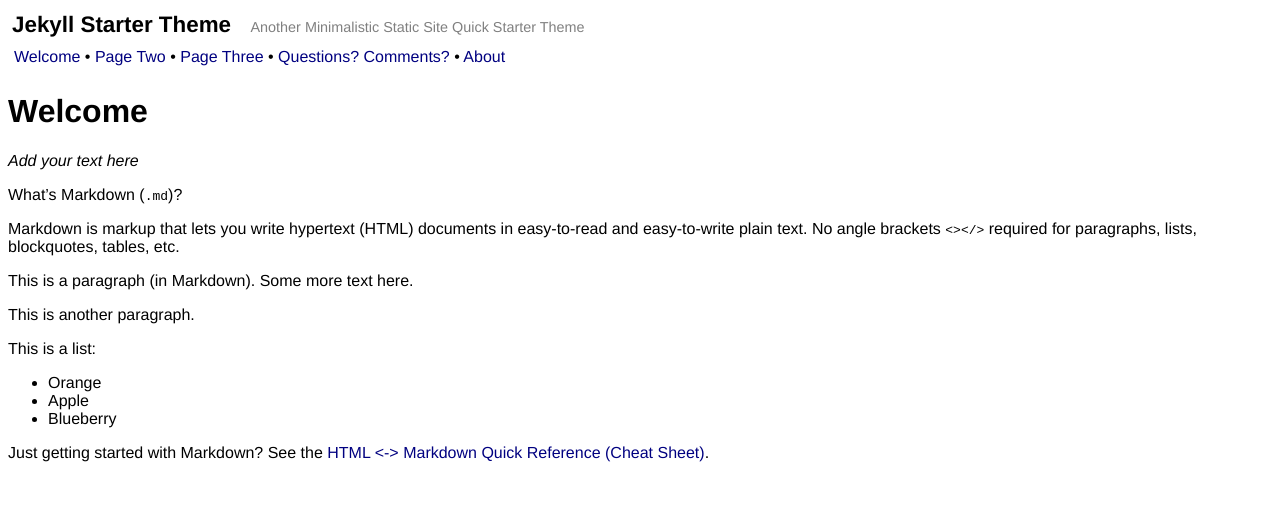
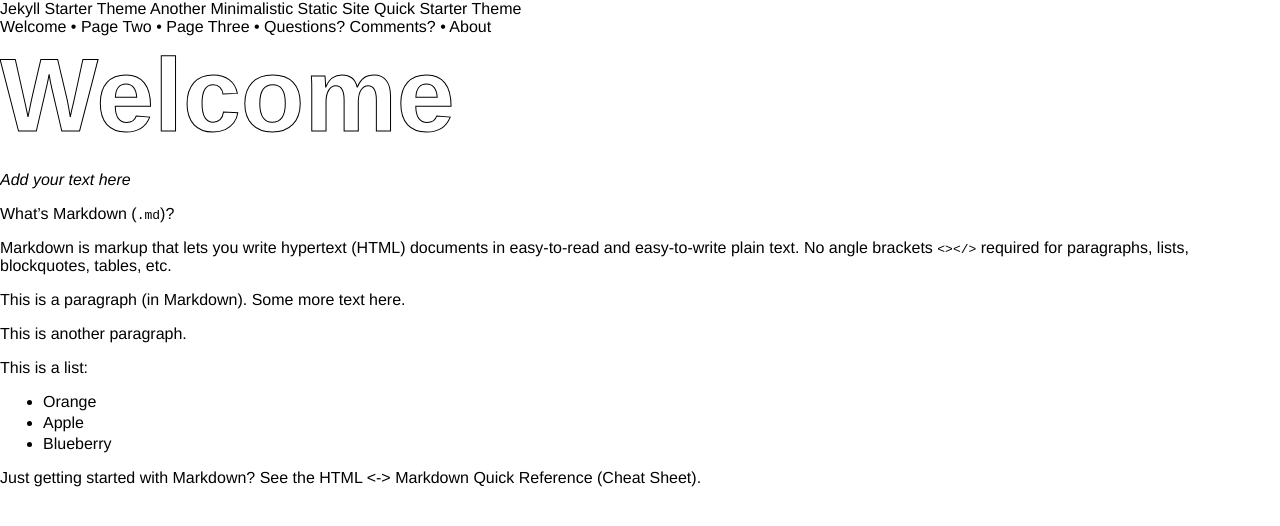
Before and after one commit to bungferry/bloggue, a Jekyll site: the page built from index.md, in a window 1280 px wide. Shown: the top 526 px of the page. Built offline with Jekyll 4.4.1, drawn with Linux system fonts in a browser that asks for light colours.

Commit message:
Update style.css

```diff
--- a/css/style.css
+++ b/css/style.css
@@ -1,39 +1,154 @@
-/*
- * css styles go here
- */
-
-
-body {
-  font-family: Helvetica,Arial,sans-serif;
+html, body {
+  margin: 0;
+  padding: 0;
+  font-family: Helvetica, Arial, "Lucida Grande", sans-serif;
 }
 
-a, a:visited {
-  color: navy;
-  text-decoration: none;
+::selection {
+  color: #fff;
+  background: #000;
 }
 
-a:hover {
-  text-decoration: underline;
+.page{
+  margin-left:17%;
+  margin-right:17%;
+  min-width: 300px;
+}
+
+@media only screen and (max-width: 600px) {
+  .page{
+    width: 300px;
+    margin:auto;
+  }
+}
+
+h1{
+  color: transparent;
+  font-size: 6.5em;
+	-webkit-text-stroke-width: 1px;
+  -webkit-text-stroke-color: black;
+  margin:0px;
+}
+
+h2{
+	font-size: 0.8em;
+  margin: -10px 4px;
+  font-weight: bold;
 }
 
 
+.title {
+
+  margin-top: 10%;
+}
+
+.projects{
+
+  margin-top: 4em;
+  font-size: .7em;
+  text-align: justify;
+  text-justify: inter-word;
+  line-height: 20px;
+
+}
+
+ .projects a{
+  margin-right: 4px;
+}
+
+a {
+  text-decoration: none;
+  color: #000;
+}
+
+.object {
+  color: #000;
+  font-weight: bold;
+
+}
+
+.interior {
+  color: #000;
+}
+
+.publication {
+  color: #AEAEAE;
+}
 
 
-#header {
-  padding: 4px;
+a:hover{
+  background: #000;
+  color: #fff;
 }
 
-#header .big {
-  font-size:   140%;
-  font-weight: bold;
+.projects a::before{
+  content: "/ ";
 }
 
-#header .small {
-  font-size:    90%;
-  color:        grey;
-  padding-left: 15px;
+li {
+	margin:3px;
+
 }
 
-#nav {
-  padding: 6px;
+#footer {
+  position: relative;
+  margin-top: 5%;
+  margin-bottom: 5%;
 }
+
+#footer  {
+
+}
+
+#footer li {
+  font-size: 0.8em;
+  font-weight: bold;
+  line-height: 200%;
+}
+
+.footer-right {
+  text-align: right;
+  display: inline;
+  position: absolute;
+
+}
+
+.footer-left {
+  right: 0;
+  text-align: left;
+  display: inline;
+  position: absolute;
+}
+
+.about{
+  right:0;
+  margin-top: -15px;
+  text-align: right;
+  font-size: 0.8em;
+}
+
+.about a{
+  font-weight: bold;
+  font-size: 1em;
+  color: #000;
+  border-bottom: 2px solid #000;
+}
+
+a.about:hover{
+  background: #000;
+  color: #fff;
+}
+
+.active li.current {
+  display:block;
+}
+
+.pace .pace-progress {
+  background: #000;
+  position: fixed;
+  z-index: 2000;
+  top: 0;
+  right: 100%;
+  width: 100%;
+  height: 10px;
+}
```
